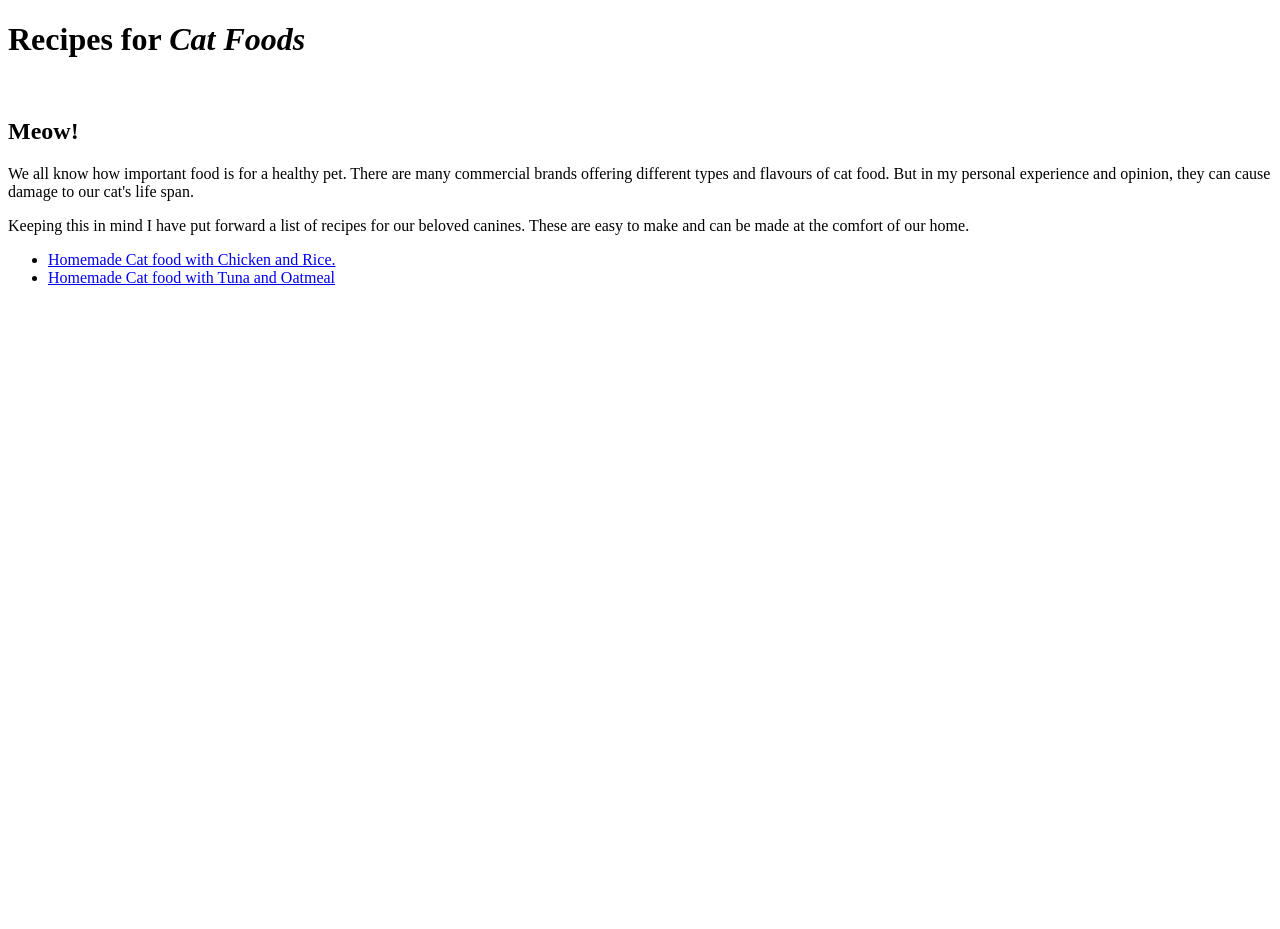
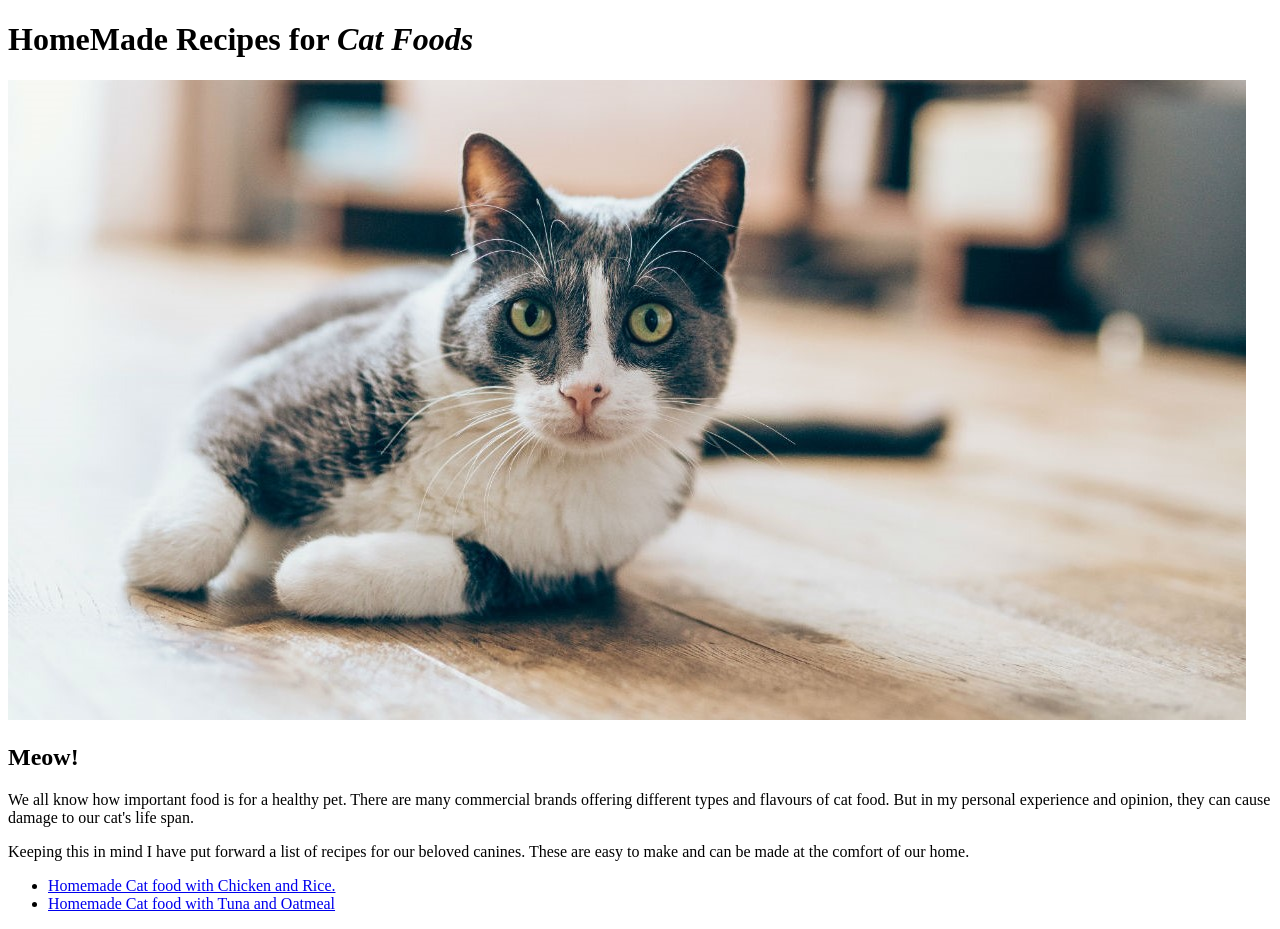
Before and after one commit to Kalyanandneomeo/odin-recipes, a plain HTML site: page index.html in a window 1280 px wide. Before the commit the page ends 800 px from the top, so only its background shows below. Drawn offline with Linux system fonts and the light colour scheme.

Commit message:
Add images to git repo after shortening their names.
the problem i faced is that the images were not loading up in the live demo or something so i decided to move the pictures into the repo to see if it is working.

```diff
--- a/index.html
+++ b/index.html
@@ -7,8 +7,8 @@
     <title>Cat Recipes 101</title>
 </head>
 <body>
-    <h1><strong>Recipes for <em>Cat Foods</em></strong></h1>
-    <img src="../odin-recipes/healthy-cat-signs-1240x640.jpg" alt="">
+    <h1><strong>HomeMade Recipes for <em>Cat Foods</em></strong></h1>
+    <img src="../odin-recipes/first.jpg" alt="../odin-recipes/first.jpg">
     <h2>Meow!</h2>
     <p> </p>
     <p> </p>
```
Also changed, not shown: first.jpg (added), recipes/second.jpg (added), tuna.jpg (added).
